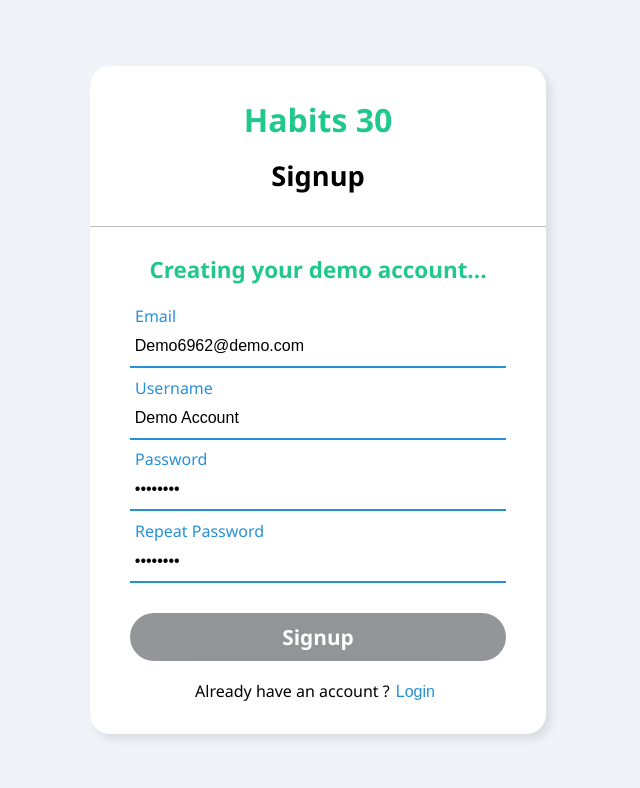
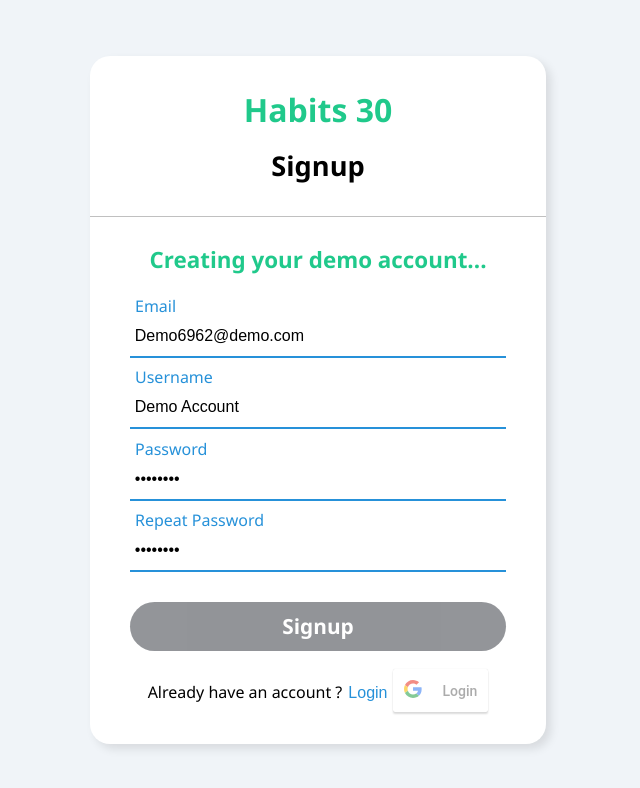
Before and after one commit to Jordan6794/Habits30, a React (Create React App) app: page /register-demo in a window 1280 px wide. Shown: the top 788 px of the page, without its empty margins (322-962 px from the left). Built offline with nearby package versions, Linux system fonts and the light colour scheme; no server answers.

Commit message:
Oauth google setup

```diff
--- a/package.json
+++ b/package.json
@@ -19,6 +19,7 @@
     "mongoose": "^6.2.4",
     "react": "^17.0.2",
     "react-dom": "^17.0.2",
+    "react-google-login": "^5.2.2",
     "react-loading-skeleton": "^3.1.0",
     "react-redux": "^8.0.2",
     "react-router-dom": "^6.3.0",
--- a/src/api/index.ts
+++ b/src/api/index.ts
@@ -2,9 +2,7 @@ import axios from 'axios'
 import { Habit } from '../components/Main/Table/habits.model'
 import { FormData } from '../components/Auth/formData.model'
 
-const API = axios.create({baseURL: 'https://habits-project-backend.herokuapp.com'})
-// baseUrl: 'https://habits-project-backend.herokuapp.com'
-// baseUrl: 'http://localhost:5000'
+const API = axios.create({baseURL: process.env.REACT_APP_BACKEND_BASE_URL})
 
 API.interceptors.request.use((req) => {
     if(req.headers){
--- a/src/components/Auth/AuthForm.tsx
+++ b/src/components/Auth/AuthForm.tsx
@@ -1,11 +1,12 @@
 import React, { useEffect, useState } from 'react'
+import { useNavigate } from 'react-router-dom'
+import { GoogleLogin, GoogleLoginResponse, GoogleLoginResponseOffline } from 'react-google-login'
 
 import { signup, signin } from '../../actions/auth'
 import { FormData } from './formData.model'
+import { matchErrorToMessage } from '../../services/errorManagement.service'
 
 import styles from './Auth.module.css'
-import { useNavigate } from 'react-router-dom'
-import { matchErrorToMessage } from '../../services/errorManagement.service'
 
 export default function AuthForm({
 	isSignup, isDemo
@@ -148,6 +149,15 @@ export default function AuthForm({
 		}
 	}
 
+
+	const googleSuccess = async (res: GoogleLoginResponse | GoogleLoginResponseOffline) => {
+		console.log(res)
+	}
+
+	const googleFailure = (res: GoogleLoginResponse | GoogleLoginResponseOffline) => {
+		console.log(res)
+	}
+
 	return (
 		<div className={styles.formDiv}>
 			<div className={styles.upperDiv}>
@@ -223,6 +233,20 @@ export default function AuthForm({
 						>
 							{isSignup ? 'Login' : 'Signup'}
 						</button>
+						{/* <GoogleLogin
+							clientId={process.env.REACT_APP_GAUTH_CLIENT_ID ?? ''}
+							buttonText="Login"
+							onSuccess={googleSuccess}
+							onFailure={googleFailure}
+							cookiePolicy='single_host_origin'
+						/> */}
+						<GoogleLogin
+    clientId="658977310896-knrl3gka66fldh83dao2rhgbblmd4un9.apps.googleusercontent.com"
+    buttonText="Login"
+    onSuccess={googleSuccess}
+    onFailure={googleFailure}
+    cookiePolicy={'single_host_origin'}
+  />
 					</div>
 				</div>
 			</form>
```
Also changed, not shown: src/improvements.md (+5 -2 lines), 1 other file (tests, documents, lock files or other folders).
